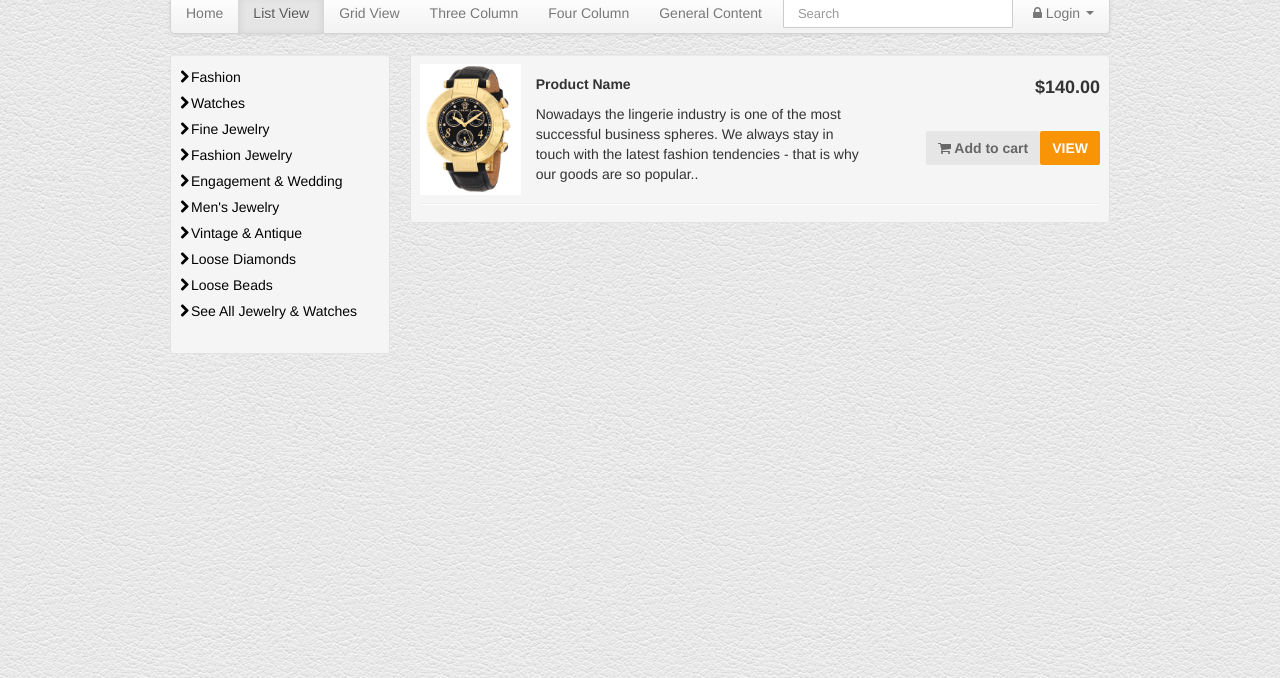
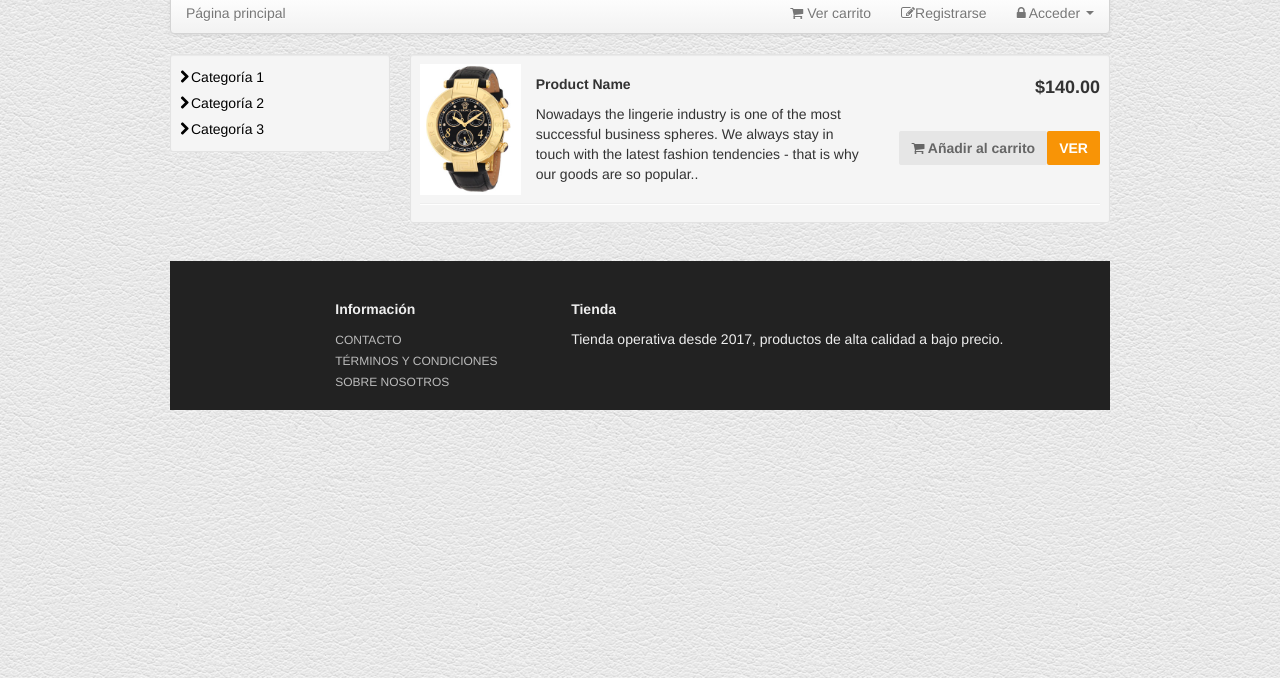
Before and after one commit to Karandras15/Mykelcen, a plain HTML site: page tienda/list-view.html in a window 1280 px wide. Shown: the part 122-800 px from the top of the page. Drawn offline with Linux system fonts and the light colour scheme.

Commit message:
Add files via upload

```diff
--- a/tienda/list-view.html
+++ b/tienda/list-view.html
@@ -2,48 +2,36 @@
 <html lang="en">
   <head>
     <meta charset="utf-8">
-    <title>Twitter Bootstrap shopping cart</title>
+    <title>Tienda - Principal</title>
     <meta name="viewport" content="width=device-width, initial-scale=1.0">
-    <meta name="description" content="">
-    <meta name="author" content="">
     <!-- Bootstrap styles -->
     <link href="assets/css/bootstrap.css" rel="stylesheet"/>
     <!-- Customize styles -->
     <link href="style.css" rel="stylesheet"/>
     <!-- font awesome styles -->
 	<link href="assets/font-awesome/css/font-awesome.css" rel="stylesheet">
-		<!--[if IE 7]>
-			<link href="css/font-awesome-ie7.min.css" rel="stylesheet">
-		<![endif]-->
-
-		<!--[if lt IE 9]>
-			<script src="http://html5shim.googlecode.com/svn/trunk/html5.js"></script>
-		<![endif]-->
-
 	<!-- Favicons -->
     <link rel="shortcut icon" href="assets/ico/favicon.ico">
   </head>
 <body>
 <!--
-	Upper Header Section
--->
-
-
-<!--
 Lower Header Section
 -->
 <div class="container">
-  <header id="header">
-  <div class="row">
+<header id="header">
+<div class="row">
 	<div class="span4">
 	<h1>
-	<a class="logo" href="index.html"><span>Twitter Bootstrap ecommerce template</span>
+	<a class="logo" href="list-view.html"><span>Twitter Bootstrap ecommerce template</span>
 		<img src="assets/img/logo-bootstrap-shoping-cart.png" alt="bootstrap sexy shop">
 	</a>
 	</h1>
 	</div>
+	<div class="span4">
+	</div>
 	<div class="span4 alignR">
-	  </div>
+	<p><br> <strong> Soporte (24/7) :  944 444 444 </strong><br><br></p>
+	</div>
 </div>
 </header>
 
@@ -60,30 +48,24 @@ Navigation Bar Section
 		  </a>
 		  <div class="nav-collapse">
 			<ul class="nav">
-			  <li class=""><a href="index.html">Home	</a></li>
-			  <li class="active"><a href="list-view.html">List View</a></li>
-			  <li class=""><a href="grid-view.html">Grid View</a></li>
-			  <li class=""><a href="three-col.html">Three Column</a></li>
-			  <li class=""><a href="four-col.html">Four Column</a></li>
-			  <li class=""><a href="general.html">General Content</a></li>
+			  <li class=""><a href="list-view.html">Página principal	</a></li>
 			</ul>
-			<form action="#" class="navbar-search pull-left">
-			  <input type="text" placeholder="Search" class="search-query span2">
-			</form>
 			<ul class="nav pull-right">
+			<li class=""><a href="cart.html"><span class="icon-shopping-cart"></span> Ver carrito</a><li>
+			<li class=""><a href="register.html"><span class="icon-edit"></span>Registrarse</a></li>
 			<li class="dropdown">
-				<a data-toggle="dropdown" class="dropdown-toggle" href="#"><span class="icon-lock"></span> Login <b class="caret"></b></a>
+				<a data-toggle="dropdown" class="dropdown-toggle" href="#"><span class="icon-lock"></span> Acceder <b class="caret"></b></a>
 				<div class="dropdown-menu">
 				<form class="form-horizontal loginFrm">
-				  <div class="control-group">
-					<input type="text" class="span2" id="inputEmail" placeholder="Email">
+				  <div class="control-group"> <!-- LOGIN PHP ALGO-->
+					<input type="text" class="span2" id="email" placeholder="Email">
 				  </div>
 				  <div class="control-group">
-					<input type="password" class="span2" id="inputPassword" placeholder="Password">
+					<input type="password" class="span2" id="contraseña" placeholder="Contraseña">
 				  </div>
 				  <div class="control-group">
 					<label class="checkbox">
-					<input type="checkbox"> Remember me
+					<input type="checkbox"> Recordarme
 					</label>
 					<button type="submit" class="shopBtn btn-block">Sign in</button>
 				  </div>
@@ -101,23 +83,13 @@ Body Section
 	<div class="row">
 <div id="sidebar" class="span3">
 <div class="well well-small">
-	<!-- plantilla para cambiar entre distintos productos -->
-	<ul class="nav nav-list">
-		<li><a href="products.html"><span class="icon-chevron-right"></span>Fashion</a></li>
-		<li><a href="products.html"><span class="icon-chevron-right"></span>Watches</a></li>
-		<li><a href="products.html"><span class="icon-chevron-right"></span>Fine Jewelry</a></li>
-		<li><a href="products.html"><span class="icon-chevron-right"></span>Fashion Jewelry</a></li>
-		<li><a href="products.html"><span class="icon-chevron-right"></span>Engagement & Wedding</a></li>
-		<li><a href="products.html"><span class="icon-chevron-right"></span>Men's Jewelry</a></li>
-		<li><a href="products.html"><span class="icon-chevron-right"></span>Vintage & Antique</a></li>
-		<li><a href="products.html"><span class="icon-chevron-right"></span>Loose Diamonds </a></li>
-		<li><a href="products.html"><span class="icon-chevron-right"></span>Loose Beads</a></li>
-		<li><a href="products.html"><span class="icon-chevron-right"></span>See All Jewelry & Watches</a></li>
-		<li style="border:0"> &nbsp;</li>
-
+	<ul class="nav nav-list"><!-- PHP PARA MOSTRAR EN ESA PÁGINA SOLO LAS DE LA CATEGORÍA -->
+		<li><a href="list-view.html"><span class="icon-chevron-right"></span>Categoría 1</a></li>
+		<li><a href="list-view.html"><span class="icon-chevron-right"></span>Categoría 2</a></li>
+		<li><a href="list-view.html"><span class="icon-chevron-right"></span>Categoría 3</a></li>
 	</ul>
 </div>
-
+		  </ul>
 
 	</div>
 <div class="span9">
@@ -144,8 +116,8 @@ Body Section
 		<br>
 		<!-- botones para añadir al carro o ver producto -->
 		<div class="btn-group">
-		  <a href="product_details.html" class="defaultBtn"><span class=" icon-shopping-cart"></span> Add to cart</a>
-		  <a href="product_details.html" class="shopBtn">VIEW</a>
+		  <a href="product_details.html" class="defaultBtn"><span class=" icon-shopping-cart"></span> Añadir al carrito</a>
+		  <a href="product_details.html" class="shopBtn">VER</a>
 		 </div>
 			</form>
 		</div>
@@ -155,7 +127,22 @@ Body Section
 </div>
 </div>
 </div>
-
+<footer class="footer">
+<div class="row-fluid">
+<div class="span2">
+ </div>
+<div class="span3">
+<h5>Información</h5>
+<a href="contact.html">CONTACTO</a><br>
+<a href="#">TÉRMINOS Y CONDICIONES</a><br>
+<a href="about_us.html">SOBRE NOSOTROS</a><br>
+ </div>
+ <div class="span6">
+<h5>Tienda</h5>
+Tienda operativa desde 2017, productos de alta calidad a bajo precio.
+ </div>
+ </div>
+</footer>
 	<a href="#" class="gotop"><i class="icon-double-angle-up"></i></a>
     <!-- Placed at the end of the document so the pages load faster -->
     <script src="assets/js/jquery.js"></script>
```
Also changed, not shown: tienda/cart.html (+38 -37 lines), tienda/product_details.html (+41 -55 lines).
